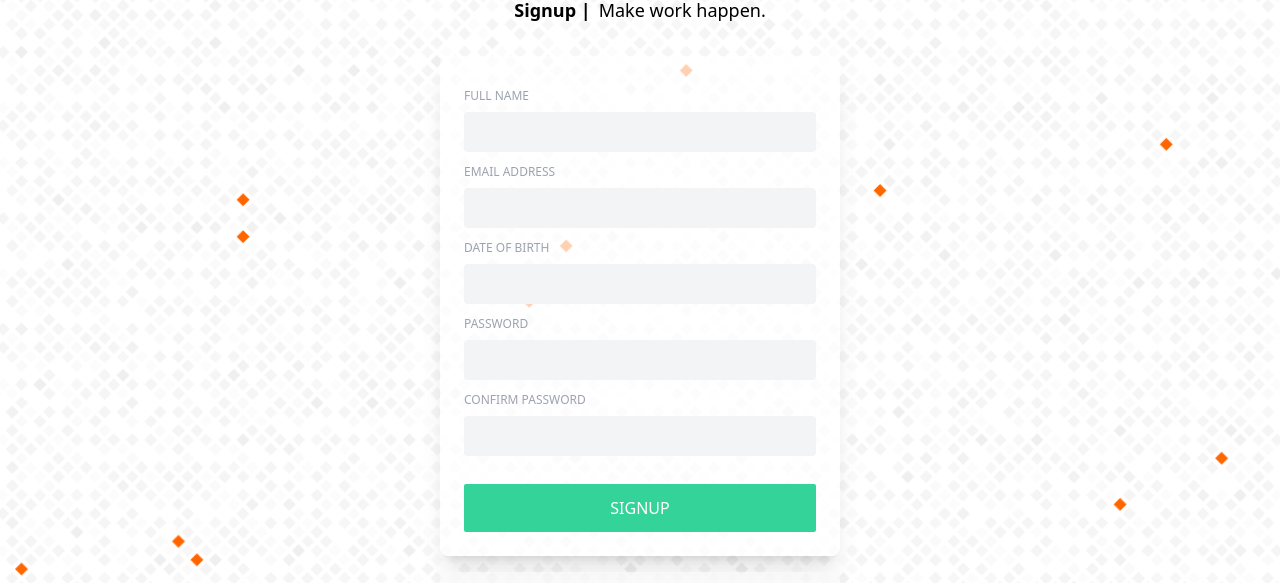
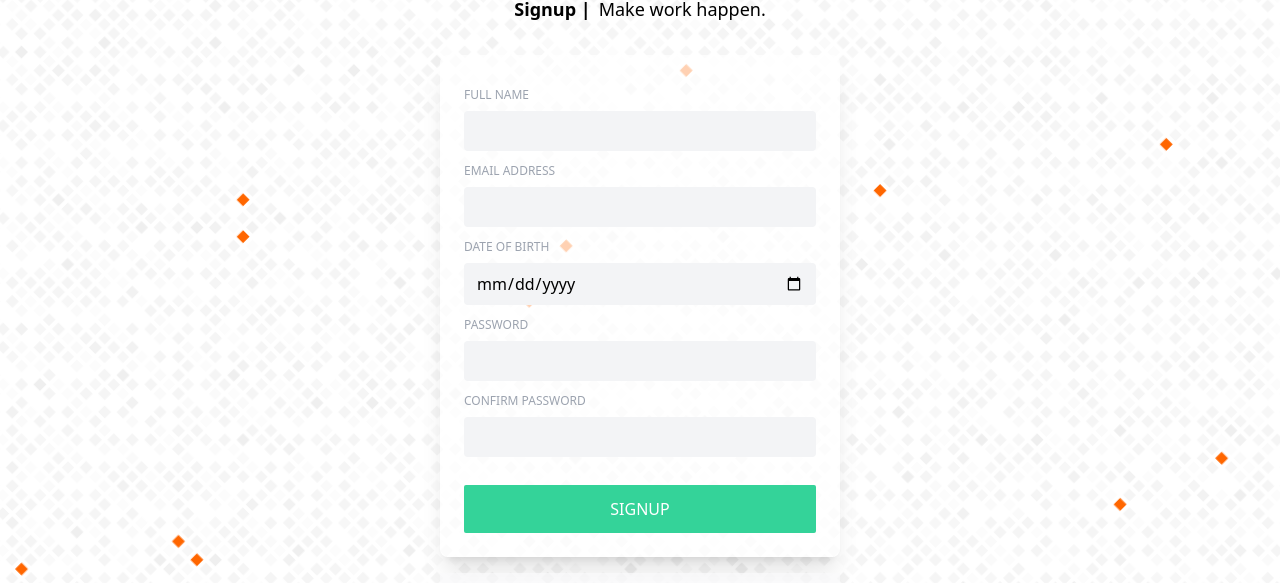
Before and after one commit to vargasjuanibarra/jobZeeker-fe, a React (Vite) app: page /register in a window 1280 px wide. Shown: the part 114-697 px from the top of the page. Built offline with nearby package versions, Linux system fonts and the light colour scheme.

Commit message:
added register functionality

```diff
--- a/src/pages/Signup.page.jsx
+++ b/src/pages/Signup.page.jsx
@@ -1,8 +1,40 @@
 import React, { useState } from "react";
+import UserService from "../service/userService";
+import { FetchClient } from "../service/fetchClient";
+import { toast } from "react-toastify";
+import { navigateWindowLocation, parseToJson } from "../utils/parseJSON.utils";
 
 const Signuppage = () => {
-    const [email,setEmail] = useState();
-    const [password,setPassword] = useState();
+    const [fullName,setFullName] = useState('');
+    const [email,setEmail] = useState('');
+    const [dateOfBirth,setDateOfBirth] = useState('');
+    const [password,setPassword] = useState('');
+    const [confirmPassword,setConfirmPassword] = useState('');
+
+    const userService = new UserService(FetchClient)
+
+  const onRegister = async (event) => {
+    event.preventDefault();
+
+    if (password !== confirmPassword) {
+      toast.error('Password does not match');
+      return;
+    }
+
+    const newUser = {
+      fullName,
+      email,
+      dateOfBirth,
+      password
+    }
+
+    await userService.registerUser(newUser);
+    toast.success('You are now logged in!')
+    const userAdmin = window.localStorage.getItem('userAdmin');
+    parseToJson(userAdmin) ? navigateWindowLocation('/admin-dashboard') : navigateWindowLocation('/profile')
+
+  }
+
   return (
     <section className="text-center flex flex-col justify-center items-center w-[350px] md:w-[400px] mx-auto sm:my-10 h-screen sm:h-auto md:h-auto lg:h-screen lg:my-0">
     {/* <FaExclamationTriangle className="text-6xl text-yellow-400 fa-4x mb-4" /> */}
@@ -11,12 +43,24 @@ const Signuppage = () => {
         <p className="ml-2 text-lg text-black"> Make work happen.</p>
     </div>
     <div className="grid rounded-lg bg-white shadow-xl bg-opacity-70 w-full p-6">
-      <form>
+      <form onSubmit={onRegister}>
         <label htmlFor="type" className="text-start text-xs block text-gray-400 my-2">
             FULL NAME
         </label>
         <input
                 type="text"
+                id="fullName"
+                name="fullName"
+                className="rounded w-full py-2 px-3 mb-1 bg-gray-100"
+                required
+                value={fullName}
+                onChange={(e) => (setFullName(e.target.value))}
+              />
+        <label htmlFor="email" className="text-start text-xs block text-gray-400 my-2">
+            EMAIL ADDRESS
+        </label>
+        <input
+                type="email"
                 id="email"
                 name="email"
                 className="rounded w-full py-2 px-3 mb-1 bg-gray-100"
@@ -24,29 +68,17 @@ const Signuppage = () => {
                 value={email}
                 onChange={(e) => (setEmail(e.target.value))}
               />
-        <label htmlFor="type" className="text-start text-xs block text-gray-400 my-2">
-            EMAIL ADDRESS
-        </label>
-        <input
-                type="text"
-                id="email"
-                name="email"
-                className="rounded w-full py-2 px-3 mb-1 bg-gray-100"
-                required
-                value={email}
-                onChange={(e) => (setEmail(e.target.value))}
-              />
-        <label htmlFor="type" className="text-start text-xs block text-gray-400 my-2">
+        <label htmlFor="date" className="text-start text-xs block text-gray-400 my-2">
             DATE OF BIRTH
         </label>
         <input
-                type="text"
-                id="email"
-                name="email"
+                type="date"
+                id="date"
+                name="date"
                 className="rounded w-full py-2 px-3 mb-1 bg-gray-100"
                 required
-                value={email}
-                onChange={(e) => (setEmail(e.target.value))}
+                value={dateOfBirth}
+                onChange={(e) => (setDateOfBirth(e.target.value))}
               />
         <label htmlFor="type" className="text-start text-xs block text-gray-400 my-2">
             PASSWORD
@@ -65,18 +97,19 @@ const Signuppage = () => {
         </label>
         <input
                 type="password"
-                id="password"
-                name="password"
+                id="confirmPassword"
+                name="confirmPassword"
                 className="rounded w-full py-2 px-3 mb-1 bg-gray-100"
                 required
-                value={password}
-                onChange={(e) => (setPassword(e.target.value))}
+                value={confirmPassword}
+                onChange={(e) => (setConfirmPassword(e.target.value))}
               />
-      </form>
       <button
-        className="text-white bg-emerald-400 hover:bg-gray-600 rounded-sm px-3 py-3 mt-6"
+        type="submit"
+        className="text-white bg-emerald-400 hover:bg-gray-600 rounded-sm px-3 py-3 mt-6 w-full"
         >SIGNUP</button
       >
+      </form>
     </div>
     <div className="text-xs sm:text-sm px-4 my-4 bg-gray-50 bg-opacity-70 w-full py-4 text-gray-500 shadow-lg bg-opacity-65">
       <p>Already have an account? <span className="text-orange-500 hover:text-orange-600 cursor-pointer hover:font-semibold">Click here to login.</span></p>
--- a/src/service/userService.js
+++ b/src/service/userService.js
@@ -37,6 +37,22 @@ class UserService {
             console.error('Error on logging in', error)
         }
     }
+
+    async registerUser(user) {
+        try {
+            const response = await this.httpClient.post(`${USER_URL}/register`, user);
+            const data = await response.json();
+            console.log('data', data);
+            if (response.ok) {
+                window.localStorage.setItem('user', JSON.stringify(data));
+                window.localStorage.setItem('userAdmin', JSON.stringify(data.isAdmin));
+                window.localStorage.setItem('accessToken', JSON.stringify(data.token));
+                toast.success('You are logged in');
+            }
+        } catch (error) {
+            console.error('Error on registering', error)
+        }
+    }
 }
 
 export default UserService
```
